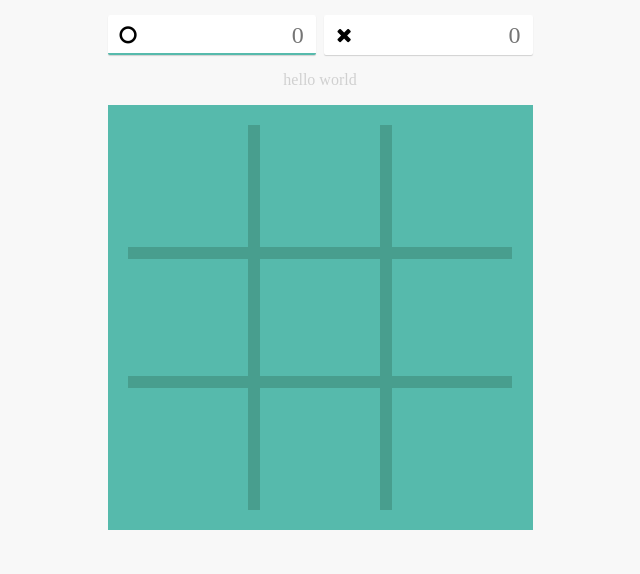
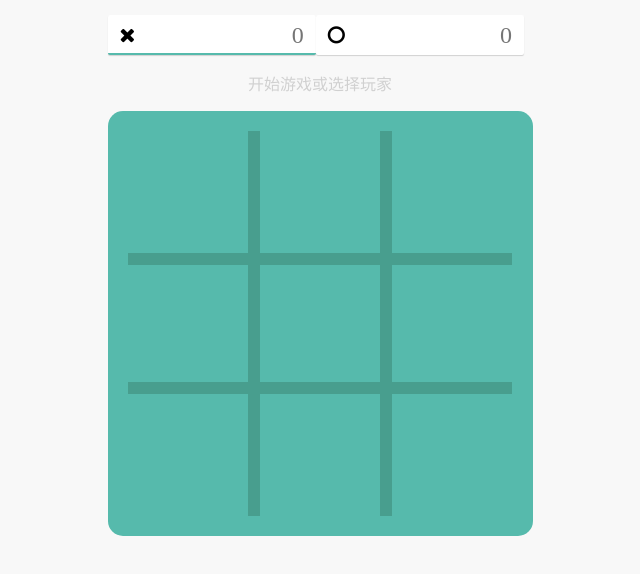
Before and after one commit to dealsky/myFreeCodeCamp, a plain HTML site: page tictactoe/index.html in a window 1280 px wide. Shown: the whole page, without its empty margins (320-960 px from the left). Drawn offline with Linux system fonts and the light colour scheme.

Commit message:
tictactoe

```diff
--- a/tictactoe/index.html
+++ b/tictactoe/index.html
@@ -16,6 +16,7 @@
     .tictactoe {
         padding: 20px;
         height: 100%;
+        border-radius: 15px;
         background: #56BAAC;
         overflow: hidden;
     }
@@ -115,23 +116,24 @@
 <!DOCTYPE html>
 <html>
 <head>
+    <meta http-equiv="Content-Type" content="text/html;charset=UTF-8">
     <title>demo</title>
     <link type="text/css" rel="stylesheet" href="../resources/font-awesome-4.7.0/css/font-awesome.min.css">
 </head>
 <body>
 <div class="main-wrapper">
     <div class="select-person">
-        <div class="item active" id="selectCircle">
-            <i class="icon fa fa-circle-o"></i>
+        <div class="item active" id="selectCompany">
+            <i class="icon fa fa-close"></i>
             <span class="count">0</span>
         </div>
-        <div class="item" id="selectCompany">
-            <i class="icon fa fa-close"></i>
+        <div class="item" id="selectCircle">
+            <i class="icon fa fa-circle-o"></i>
             <span class="count">0</span>
         </div>
     </div>
     <div class="game-info">
-        <p>hello world</p>
+        <p>开始游戏或选择玩家</p>
     </div>
     <div class="tictactoe">
         <div class="list">
@@ -202,9 +204,5 @@
             });
         }
     };
-
-    $(".tictactoe .item").on("click", function () {
-        game.displayIcon($(this), "circle");
-    });
 </script>
 </html>
```
